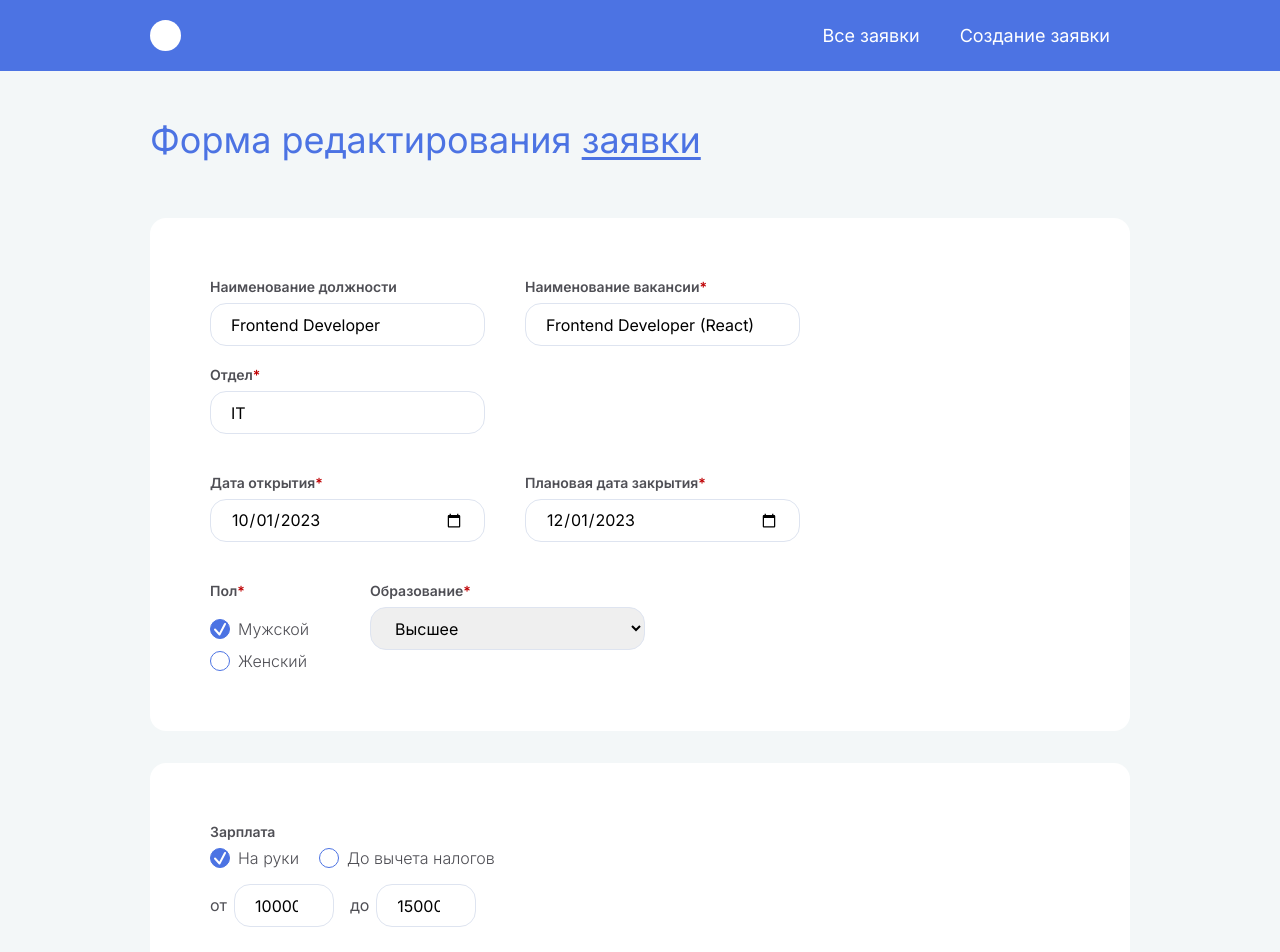
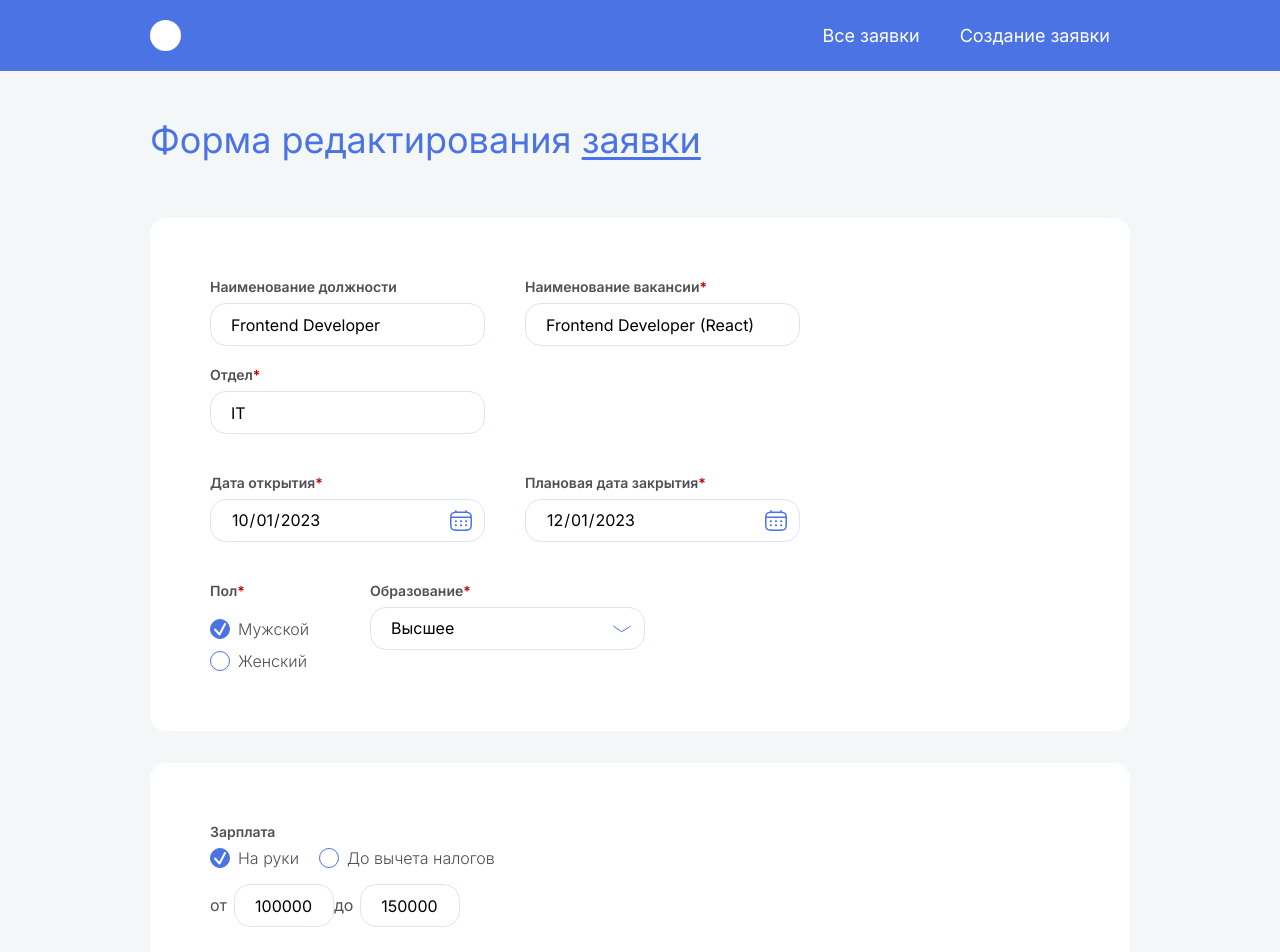
Before and after one commit to JepardMay/vacancy-forms, a React (Vite) app: page /edit/1 in a window 1280 px wide. Shown: the top 952 px of the page. Built offline with nearby package versions, Linux system fonts and the light colour scheme.

Commit message:
Update styles

```diff
--- a/src/styles/GlobalStyles.ts
+++ b/src/styles/GlobalStyles.ts
@@ -34,6 +34,16 @@ const GlobalStyles = createGlobalStyle`
     -webkit-background-clip: text;
   }
 
+  input::-webkit-outer-spin-button,
+  input::-webkit-inner-spin-button {
+    -webkit-appearance: none;
+  }
+
+  input[type=number] {
+    -moz-appearance: textfield;
+    appearance: textfield;
+  }
+
   button,
   [type="button"],
   [type="reset"] {
--- a/src/styles/components/Form.ts
+++ b/src/styles/components/Form.ts
@@ -56,6 +56,7 @@ export const InputBlock = styled.div<InputBlockProps>`
     padding: 12px 20px;
     font-size: 16px;
     line-height: 19px;
+    background-color: ${({ theme }) => theme.colors.bgSecondary};
     border: 1px solid ${({ theme }) => theme.colors.border};
     border-radius: 16px;
     transition: ${({ theme }) => theme.transitions.default};
@@ -89,6 +90,28 @@ export const InputBlock = styled.div<InputBlockProps>`
 
   select {
     padding: 5px 20px;
+    padding-right: 40px;
+    appearance: none;
+    background-image: url('/img/arrow-icon.svg');
+    background-repeat: no-repeat;
+    background-position: calc(100% - 12px) center;
+    background-size: 20px;
+  }
+
+  input[type="date"] {
+    position: relative;
+    padding-right: 10px;
+    appearance: none;
+    background-image: url('/img/calendar-icon.svg');
+    background-repeat: no-repeat;
+    background-position: calc(100% - 12px) center;
+    background-size: 22px;
+
+    &::-webkit-calendar-picker-indicator {
+      width: 22px;
+      height: 22px;
+      opacity: 0;
+    }
   }
 
   .error-message {
@@ -120,8 +143,15 @@ export const InputRow = styled.div`
       margin-left: 7px;
     }
   }
+`;
 
-  label + label {
+export const InputGroup = styled.div`
+  align-self: flex-start;
+  display: flex;
+  flex-direction: column;
+  max-width: 120px;
+
+  & + & {
     margin-left: 16px;
   }
 `;
--- a/src/styles/index.ts
+++ b/src/styles/index.ts
@@ -4,5 +4,6 @@ export { Container, SectionContainer } from './components/Container';
 export { HeaderWrapper, LogoWrapper, MenuList, MenuElement } from './components/Header';
 export { Title } from './components/Title';
 export { ApplicationsList, ApplicationsItem, ApplicationsHeader, ApplicationsTitle, ApplicationsBody, ApplicationsAddress, ApplicationsInfo, ApplicationsSalary, ApplicationsWorkExp, ApplicationsMetro } from './components/Applications';
-export { FormBlock, FormRow, InputBlock, InputRow, RadioButton, FormFooter } from './components/Form';
+export { FormBlock, FormRow, InputBlock, InputRow, InputGroup, RadioButton, FormFooter } from './components/Form';
 export { Button, ButtonBorder } from './components/Button';
+export { LoaderWrapper, LoaderElement } from './components/Loader';
```
Also changed, not shown: public/img/arrow-icon.svg (added), public/img/calendar-icon.svg (added).
